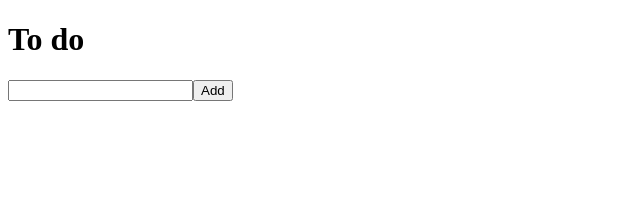
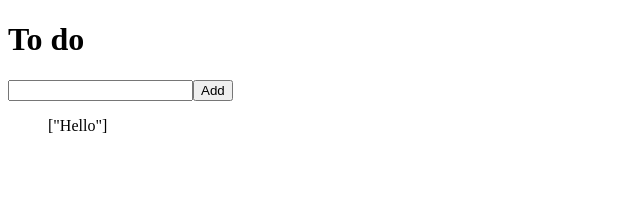
Before and after one commit to Junanjunan/vanilla-redux, a React (Create React App) app: page / in a window 1280 px wide. Shown: the top 207 px of the page, without its empty margins (0-640 px from the left). Built offline with nearby package versions, Linux system fonts and the light colour scheme.

Commit message:
lecture 3.2

```diff
--- a/src/index.js
+++ b/src/index.js
@@ -2,10 +2,10 @@
 import ReactDOM from "react-dom";
 import { Provider } from "react-redux";
 import App from "./components/App";
-import store from "./routes/store";
+import storez from "./routes/storez";
 
 ReactDOM.render(
-    <Provider store={store}>
+    <Provider store={storez}>
         <App />
     </Provider>,    // src/routes/store.js의 store와 연결시켜주기 위해 react-redux의 Provider 사용
     document.getElementById("root")
--- a/src/routes/Home.js
+++ b/src/routes/Home.js
@@ -1,6 +1,7 @@
 import React, { useState } from "react";
+import { connect } from "react-redux";
 
-function Home() {
+function Home({ toDos }) {
     const [text, setText] = useState(""); // react hooks useState()
     function onChange(e) {
         setText(e.target.value);
@@ -16,9 +17,13 @@
                 <input type="text" value={text} onChange={onChange} />
                 <button>Add</button>
             </form>
-            <ul></ul>
-        </>
+            <ul>{JSON.stringify(toDos)}</ul>
+        </>      // <></> is called a Fragment, It's a ReactJS feature. <></> = <Fragment></Fragment> / react는 하나의 태그만 return 되는데 react.fragment는 두개 리턴 시켜준다. 라고 함
     );
 }
 
-export default Home;
+function mapStateToProps(state) { // ownProps는 필요 없어서 삭제
+    return { toDos: state }
+}
+
+export default connect(mapStateToProps)(Home);
--- a/src/routes/store.js
+++ b/src/routes/storez.js
@@ -17,7 +17,7 @@
     };
 };
 
-const reducer = (state = [], action) => {
+const reducer = (state = ["Hello"], action) => {
     switch (action.type) {
         case ADD:
             return [{ text: action.text, id: Date.now() }, ...state];
@@ -28,6 +28,6 @@
     }
 }
 
-const store = createStore(reducer);
+const storez = createStore(reducer);
 
-export default store;
+export default storez;
```
Also changed, not shown: 1 other file (tests, documents, lock files or other folders).
